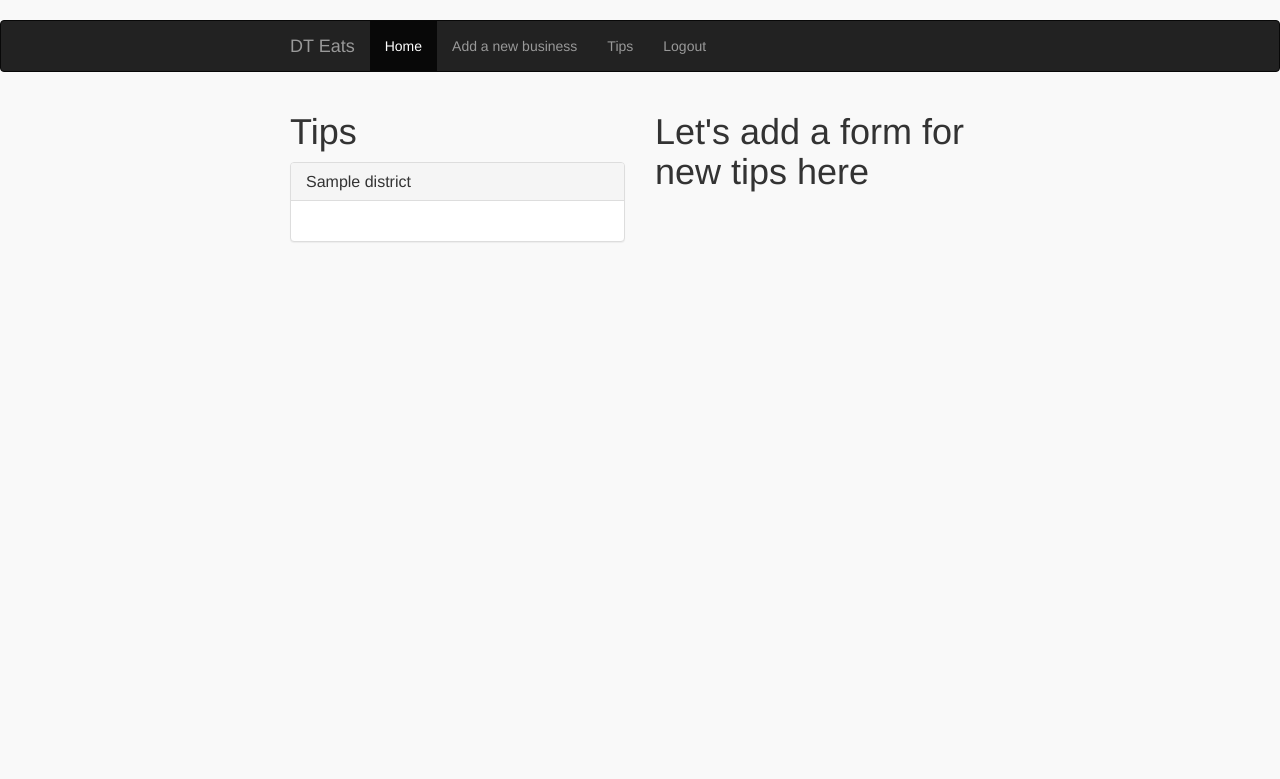
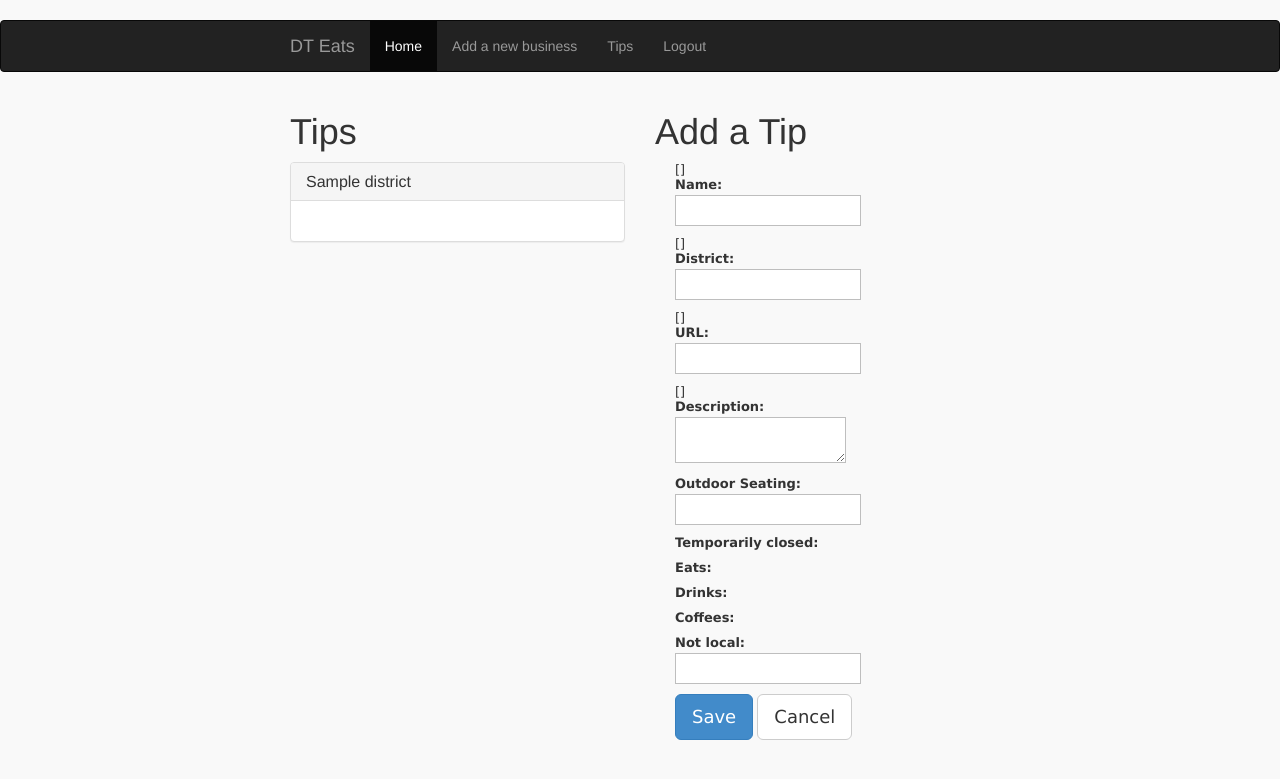
Before and after one commit to dtraleigh/dt_eats, a Django app: template templates/tips.html in a window 1280 px wide. Shown: the top 779 px of the page. Run offline with Django 3.2, Linux system fonts and the light colour scheme; the template is opened without the code that fills it: most values are stand-ins (such as "Sample title", 1, 10 or a date in 2020); form fields are guessed from the names that the template uses; some libraries are stand-ins or nearby versions.

Commit message:
Add the add tip form to the tips main page.

```diff
--- a/eats/models.py
+++ b/eats/models.py
@@ -51,7 +51,6 @@ class tip(models.Model):
     description = models.TextField(default=None, blank=True, null=True)
     has_outdoor_seating = models.BooleanField(verbose_name='Outdoor Seating?')
     is_temp_closed = models.BooleanField(verbose_name='Temporarily closed?')
-    display_on_site = models.BooleanField(verbose_name='Display on Site?')
     is_eats = models.BooleanField(verbose_name='Eats')
     is_drinks = models.BooleanField(verbose_name='Drinks')
     is_coffee = models.BooleanField(verbose_name='Coffees')
--- a/templates/tips.html
+++ b/templates/tips.html
@@ -26,7 +26,60 @@
       {%endfor%}
     </div>
     <div class="col-xs-12 col-sm-6 col-lg-6">
-      <h1>Let's add a form for new tips here</h1>
+      <h1>Add a Tip</h1>
+      <form method="POST" class="tip_form">{% csrf_token %}
+        <ul class="form-style-1">
+          {% load widget_tweaks %}
+          <li>
+            {{ tip_form.name.errors }}
+            <label for="{{ tip_form.name.id_for_label }}">Name:</label>
+            {{ tip_form.name|add_class:"input-lg" }}
+          </li>
+          <li>
+            {{ tip_form.district.errors }}
+            <label for="{{ tip_form.district.id_for_label }}">District:</label>
+            {{ tip_form.district|add_class:"input-lg" }}
+          </li>
+          <li>
+            {{ tip_form.link.errors }}
+            <label for="{{ tip_form.link.id_for_label }}">URL:</label>
+            {{ tip_form.link|add_class:"input-lg" }}
+          </li>
+          <li>
+            {{ tip_form.description.errors }}
+            <label for="{{ tip_form.description.id_for_label }}">Description:</label>
+            {{ tip_form.description|add_class:"input-lg" }}
+          </li>
+          <li>
+            <label for="{{ tip_form.has_outdoor_seating.id_for_label }}">Outdoor Seating:</label>
+            {{tip_form.has_outdoor_seating}}
+          </li>
+          <li>
+            <label for="{{ tip_form.is_temp_closed.id_for_label }}">Temporarily closed:</label>
+            {{tip_form.is_temp_closed}}
+          </li>
+          <li>
+            <label for="{{ tip_form.is_eats.id_for_label }}">Eats:</label>
+            {{tip_form.is_eats}}
+          </li>
+          <li>
+            <label for="{{ tip_form.is_drinks.id_for_label }}">Drinks:</label>
+            {{tip_form.is_drinks}}
+          </li>
+          <li>
+            <label for="{{ tip_form.is_coffee.id_for_label }}">Coffees:</label>
+            {{tip_form.is_coffee}}
+          </li>
+          <li>
+            <label for="{{ tip_form.not_local.id_for_label }}">Not local:</label>
+            {{tip_form.not_local}}
+          </li>
+          <li>
+            <button type="submit" class="btn btn-lg btn-primary" name="save-button">Save</button>
+            <button type="submit" class="btn btn-lg btn-default" name="cancel-button">Cancel</button>
+          </li>
+        </ul>
+      </form>
     </div>
   </div>
 </div>
```
Also changed, not shown: eats/forms.py (+6 -1 lines), eats/views.py (+21 -2 lines).
